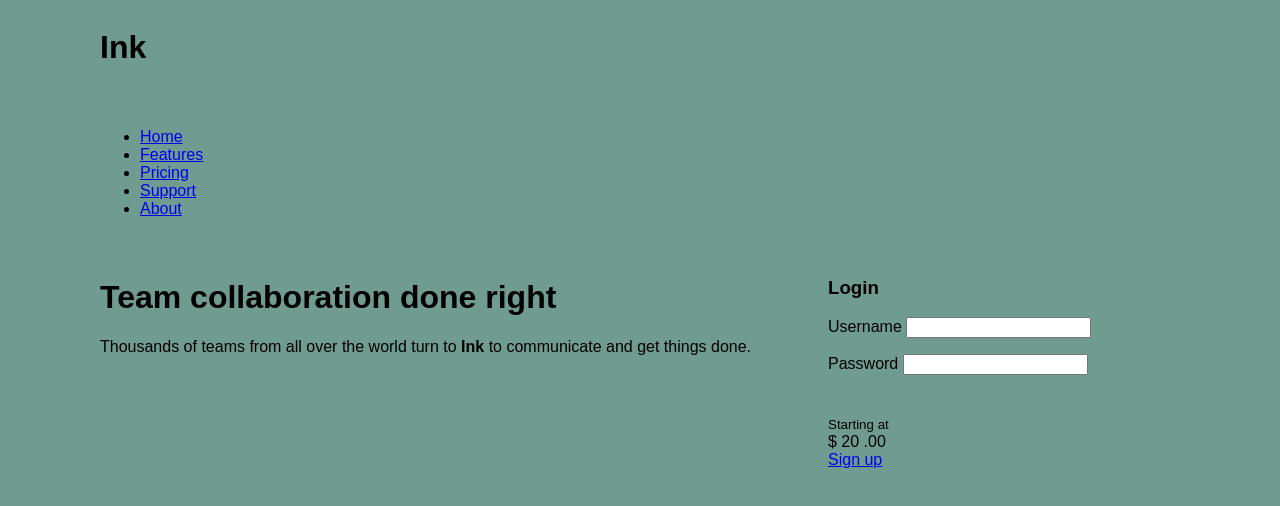
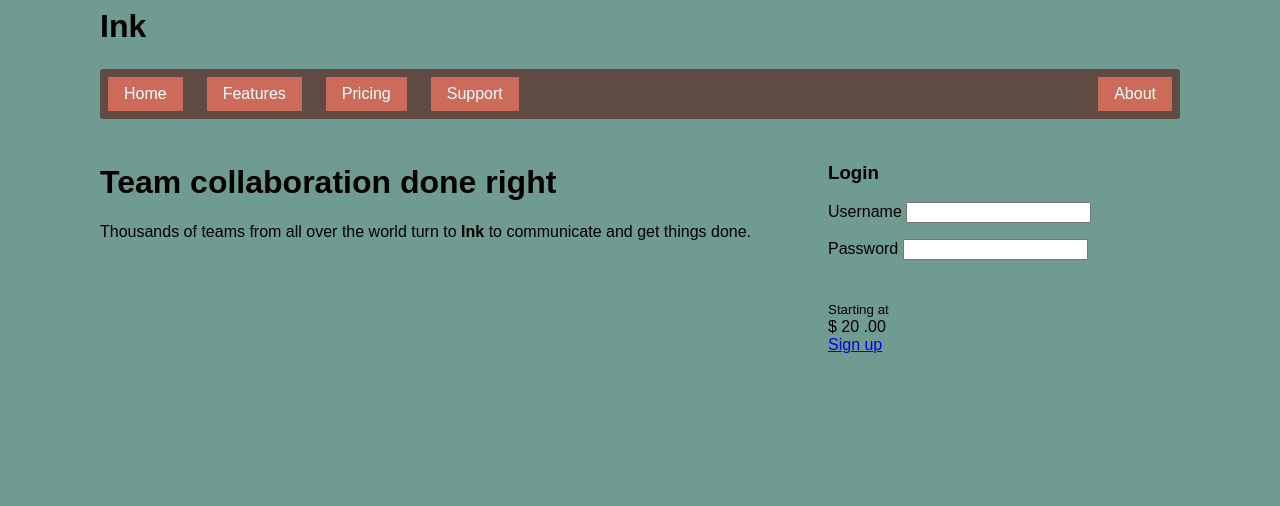
Before and after one commit to EnricoMassoneDeltatre/css-grid-layout-with-named-grid-areas, a website: page index.html in a window 1280 px wide. Drawn offline with Linux system fonts and the light colour scheme.

Commit message:
added styles to the header and the nav bar

```diff
--- a/style.css
+++ b/style.css
@@ -46,3 +46,32 @@ nav {
 .sidebar-bottom {
   grid-area: aside2;
 }
+
+.page-heading {
+  margin: 0;
+}
+
+.site-nav {
+  display: flex;
+  list-style-type: none;
+  margin: 0;
+  padding: 0.5em;
+  border-radius: 0.2em;
+  background-color: #5f4b44;
+}
+
+.site-nav > li + li {
+  margin-left: 1.5em;
+}
+
+.site-nav > .nav-right {
+  margin-left: auto;
+}
+
+.site-nav > li > a {
+  text-decoration: none;
+  display: block;
+  padding: 0.5em 1em;
+  background-color: #cc6b5a;
+  color: white;
+}
```
